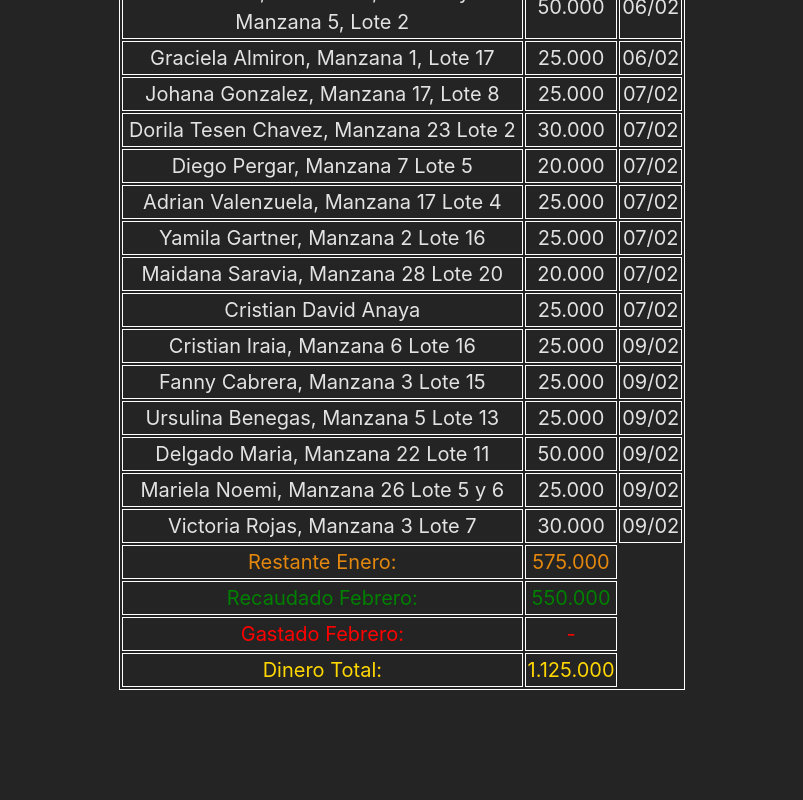
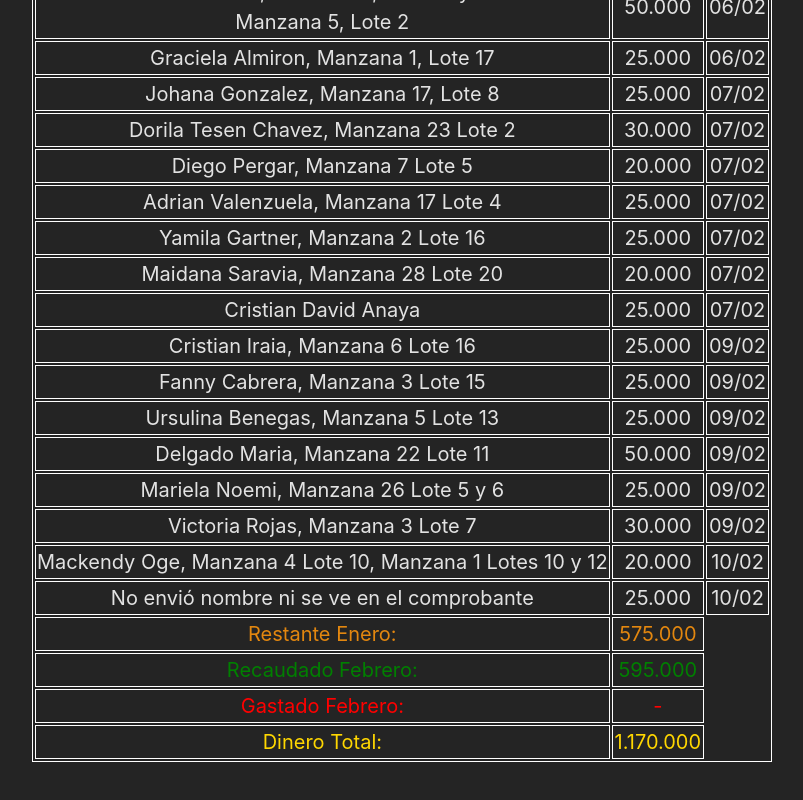
Before and after one commit to Dynezel/mejoras-gallardo, a React (Vite) app: page / in a window 1280 px wide. Shown: the part 469-1269 px from the top of the page, without its empty margins (238-1041 px from the left). Before the commit the page ends 1219 px from the top, so only its background shows below. Built offline with nearby package versions, Linux system fonts and the light colour scheme.

Commit message:
Pago nuevo

```diff
--- a/src/Meses/Febrero.jsx
+++ b/src/Meses/Febrero.jsx
@@ -113,6 +113,16 @@ export default function Febrero() {
         <td>30.000</td>
         <td>09/02</td>
       </tr>
+      <tr>
+        <td>Mackendy Oge, Manzana 4 Lote 10, Manzana 1 Lotes 10 y 12</td>
+        <td>20.000</td>
+        <td>10/02</td>
+      </tr>
+      <tr>
+        <td>No envió nombre ni se ve en el comprobante</td>
+        <td>25.000</td>
+        <td>10/02</td>
+      </tr>
       <tr className="restante">
         <td>Restante Enero:</td>
         <td>575.000</td>
@@ -120,7 +130,7 @@ export default function Febrero() {
       { /*SIEMPRE ACTUALIZAR DESPUES DE CUALQUIER PAGO*/ }
       <tr className="recaudado">
         <td>Recaudado Febrero:</td>
-        <td>550.000</td>
+        <td>595.000</td>
       </tr>
       <tr className="gastado">
         <td>Gastado Febrero:</td>
@@ -129,7 +139,7 @@ export default function Febrero() {
       { /*SIEMPRE ACTUALIZAR DESPUES DE CUALQUIER PAGO*/ }
       <tr className="actual">
         <td>Dinero Total:</td>
-        <td>1.125.000</td>
+        <td>1.170.000</td>
       </tr>
     </table>
     </>
```
